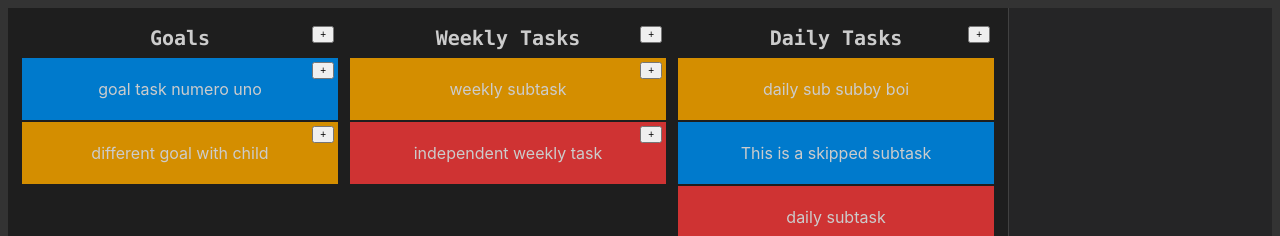
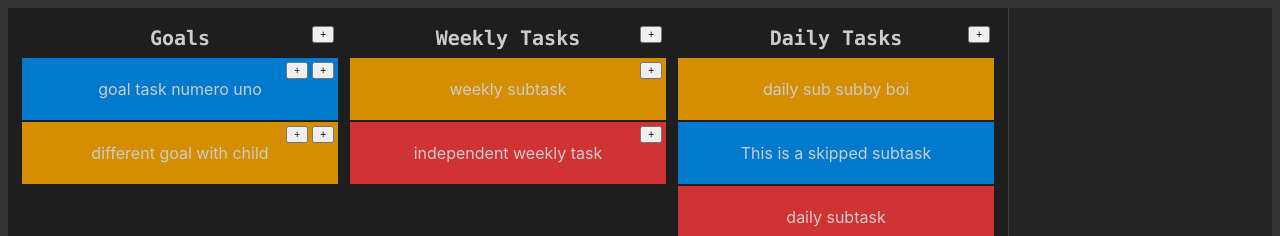
Before and after one commit to AlexJohnKennedy/TrackYourTodos, a React (Create React App) app: page / in a window 1280 px wide. Shown: the top 236 px of the page. Built offline with nearby package versions, Linux system fonts and the light colour scheme.

Commit message:
added second creation button to the task elements in goal column, to allow weekly/daily subtasking

```diff
--- a/src/css/App.css
+++ b/src/css/App.css
@@ -37,6 +37,7 @@
 }
 button {
   font-size: 1rem;
+  cursor: pointer;
 }
 body {
   padding-top: 0.8rem;
--- a/src/css/Task.css
+++ b/src/css/Task.css
@@ -30,6 +30,11 @@
     right: 0.4rem;
     top: 0.4rem;
 }
+.task button ~ button {
+    position: absolute;
+    right: 3rem;
+    top: 0.4rem;
+}
 
 .highlighted p {
     font-weight: bold;
--- a/src/reactComponents/Task.js
+++ b/src/reactComponents/Task.js
@@ -14,23 +14,38 @@ export class Task extends Component {
 
         // Setup state. The only state this component requires is whether we are currently rendering the creation form.
         this.state = {
-            showingForm: false
+            showingForm: false,
+            showingDailyForm: false
         };
 
         this.toggleFormOn = this.toggleFormOn.bind(this);
         this.toggleFormOff = this.toggleFormOff.bind(this);
     }
 
-    toggleFormOn() {
+    toggleFormOn(daily) {
         this.props.formStateManager.triggerCleanup();
+        if (!daily) {
             this.setState({
                 showingForm: true
             });
         }
-    toggleFormOff() {
+        else {
+            this.setState({
+                showingDailyForm: true
+            });
+        }
+    }
+    toggleFormOff(daily) {
+        if (!daily) {
             this.setState({
                 showingForm: false
             });
+        }
+        else {
+            this.setState({
+                showingDailyForm: false
+            });
+        }
     }
 
     onMouseEnter() {
@@ -52,14 +67,26 @@ export class Task extends Component {
         return (
             <div className={classstring} style={style} onMouseEnter={this.onMouseEnter} onMouseLeave={this.onMouseLeave}>
                 <p> { this.props.taskView.name } </p>
+                { this.props.taskView.category < Category.Weekly &&
+                    <>
+                    <NewTaskButton clickAction={() => this.toggleFormOn(true)}/>
+                    <CreationForm
+                        creationFunction={this.props.taskView.CreateDailyChild}
+                        formText="New daily subtask"
+                        showingForm={this.state.showingDailyForm}
+                        submitAction={() => this.toggleFormOff(true)}
+                        formStateManager={this.props.formStateManager}
+                    />
+                    </>
+                }
                 { this.props.taskView.category < Category.Daily &&
                     <>
-                    <NewTaskButton clickAction={this.toggleFormOn}/>
+                    <NewTaskButton clickAction={() => this.toggleFormOn(false)}/>
                     <CreationForm
                         creationFunction={this.props.taskView.CreateChild}
                         formText="New subtask"
                         showingForm={this.state.showingForm}
-                        submitAction={this.toggleFormOff}
+                        submitAction={() => this.toggleFormOff(false)}
                         formStateManager={this.props.formStateManager}
                     />
                     </>
```
Lines whose indentation alone changed are shown as unchanged.
